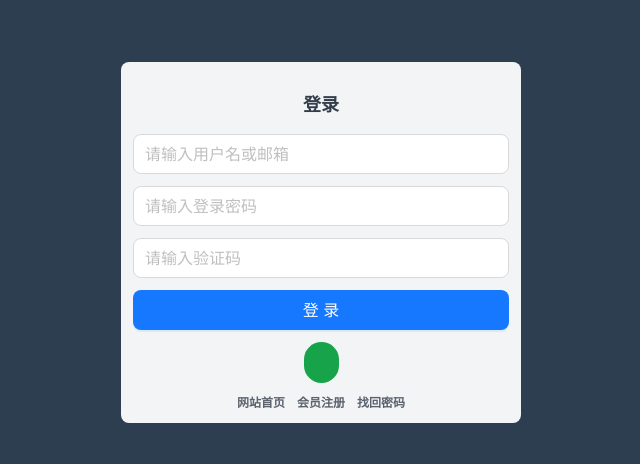
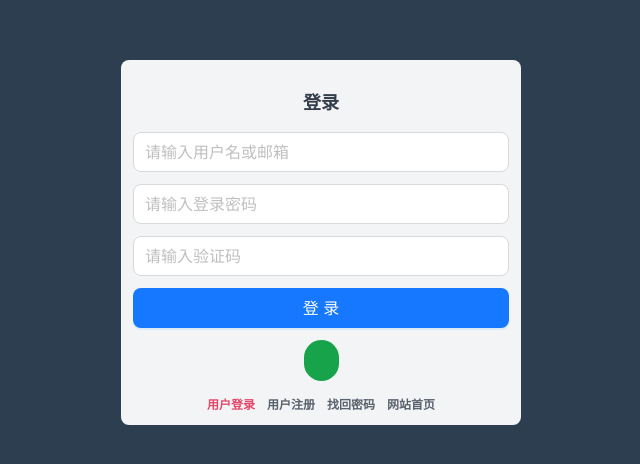
Before and after one commit to sniggiw/sniggiw, a React (Vite) app in the folder web/: page /auth/login in a window 1280 px wide. Shown: the part 158-622 px from the top of the page, without its empty margins (319-959 px from the left). Built offline with nearby package versions, Linux system fonts and the light colour scheme; some icons are missing.

Commit message:
feat:add AuthLoyout components and register components

```diff
--- /dev/null
+++ b/web/src/layouts/AuthLayout.tsx
@@ -0,0 +1,44 @@
+import React, { forwardRef } from "react";
+import { Link } from "@tanstack/react-router";
+
+interface Props extends React.HTMLAttributes<HTMLDivElement> {
+    title: string;
+    img?: string;
+}
+
+const menu = [
+    { title: "用户登录", to: "/auth/login" },
+    { title: "用户注册", to: "/auth/register" },
+    { title: "找回密码", to: "/" },
+    { title: "网站首页", to: "/" },
+];
+
+const AuthLayout = forwardRef<HTMLDivElement, Props>(({ title, img, children }, ref) => {
+    return (
+        <main className="w-screen h-screen overflow-y-auto flex justify-center items-center bg-[#2c3e50]">
+            <section className="">
+                <div className="w-[400px] rounded-lg bg-gray-100 p-3">
+                    <h2 className="text-center font-bold text-lg p-4">{title}</h2>
+                    {children}
+                    <div className="flex justify-center items-center gap-3 mt-12 text-xs font-bold opacity-80">
+                        {menu.map((item, index) => {
+                            return (
+                                <Link
+                                    to={item.to}
+                                    // activeProps={{
+                                    //     className: "text-violet-700 hover:text-violet-500",
+                                    // }}
+                                    key={index}
+                                >
+                                    {item.title}
+                                </Link>
+                            );
+                        })}
+                    </div>
+                </div>
+            </section>
+        </main>
+    );
+});
+
+export default AuthLayout;
--- a/web/src/pages/auth/login.tsx
+++ b/web/src/pages/auth/login.tsx
@@ -1,6 +1,7 @@
+import { createFileRoute } from "@tanstack/react-router";
+import AuthLayout from "@/layouts/AuthLayout";
+import { Button, Input } from "antd";
 import { Wechat } from "@icon-park/react";
-import { Link, createFileRoute } from "@tanstack/react-router";
-import { Button, Input } from "antd";
 
 export const Route = createFileRoute("/auth/login")({
     component: Page,
@@ -8,10 +9,7 @@ export const Route = createFileRoute("/auth/login")({
 
 function Page() {
     return (
-        <main className="w-screen h-screen overflow-y-auto flex justify-center items-center bg-[#2c3e50]">
-            <section className="">
-                <div className="w-[400px] rounded-lg bg-gray-100 p-3">
-                    <h2 className="text-center font-bold text-lg p-4">登录</h2>
+        <AuthLayout title="登录">
             <div className="flex flex-col gap-3">
                 <Input placeholder="请输入用户名或邮箱" size="large" />
                 <Input placeholder="请输入登录密码" size="large" />
@@ -24,19 +22,11 @@ function Page() {
                 </Button>
             </div>
 
-                    <div className="flex justify-center mt-3 cursor-pointer">
+            <div className="flex justify-center mt-3 -mb-8 cursor-pointer">
                 <div className="bg-green-600 hover:opacity-80 rounded-full p-[5px] duration-300">
                     <Wechat theme="outline" size="25" className="text-white" strokeWidth={4} />
                 </div>
             </div>
-
-                    <div className="flex justify-center items-center gap-3 mt-3 text-xs font-bold opacity-80">
-                        <Link to="/front">网站首页</Link>
-                        <Link to="/">会员注册</Link>
-                        <Link to="/">找回密码</Link>
-                    </div>
-                </div>
-            </section>
-        </main>
+        </AuthLayout>
     );
 }
--- /dev/null
+++ b/web/src/pages/auth/register.tsx
@@ -0,0 +1,26 @@
+import { createFileRoute } from "@tanstack/react-router";
+import AuthLayout from "@/layouts/AuthLayout";
+import { Button, Input } from "antd";
+import { Wechat } from "@icon-park/react";
+
+export const Route = createFileRoute("/auth/register")({
+    component: Page,
+});
+
+function Page() {
+    return (
+        <AuthLayout title="注册">
+            <div className="flex flex-col gap-3">
+                <Input placeholder="请输入用户名" size="large" />
+                <Input placeholder="请输入登录密码" size="large" />
+                <Input placeholder="请再次输入登录密码" size="large" />
+                <Input placeholder="请输入验证码" size="large" />
+            </div>
+            <div className="mt-3">
+                <Button type="primary" size="large" block>
+                    注册
+                </Button>
+            </div>
+        </AuthLayout>
+    );
+}
--- a/web/src/routeTree.gen.ts
+++ b/web/src/routeTree.gen.ts
@@ -14,6 +14,7 @@ import { createFileRoute } from '@tanstack/react-router'
 
 import { Route as rootRoute } from './pages/__root'
 import { Route as FrontRouteImport } from './pages/front/route'
+import { Route as AuthRegisterImport } from './pages/auth/register'
 import { Route as AuthLoginImport } from './pages/auth/login'
 import { Route as FrontVideoIndexImport } from './pages/front/video/index'
 import { Route as FrontTopicIndexImport } from './pages/front/topic/index'
@@ -37,6 +38,11 @@ const IndexLazyRoute = IndexLazyImport.update({
   path: '/',
   getParentRoute: () => rootRoute,
 } as any).lazy(() => import('./pages/index.lazy').then((d) => d.Route))
+
+const AuthRegisterRoute = AuthRegisterImport.update({
+  path: '/auth/register',
+  getParentRoute: () => rootRoute,
+} as any)
 
 const AuthLoginRoute = AuthLoginImport.update({
   path: '/auth/login',
@@ -96,6 +102,13 @@ declare module '@tanstack/react-router' {
       path: '/auth/login'
       fullPath: '/auth/login'
       preLoaderRoute: typeof AuthLoginImport
+      parentRoute: typeof rootRoute
+    }
+    '/auth/register': {
+      id: '/auth/register'
+      path: '/auth/register'
+      fullPath: '/auth/register'
+      preLoaderRoute: typeof AuthRegisterImport
       parentRoute: typeof rootRoute
     }
     '/front/chapter/project': {
@@ -171,6 +184,7 @@ export interface FileRoutesByFullPath {
   '/': typeof IndexLazyRoute
   '/front': typeof FrontRouteRouteWithChildren
   '/auth/login': typeof AuthLoginRoute
+  '/auth/register': typeof AuthRegisterRoute
   '/front/chapter/project': typeof FrontChapterProjectRoute
   '/front/chapter/system': typeof FrontChapterSystemRoute
   '/front/lesson': typeof FrontLessonIndexRoute
@@ -183,6 +197,7 @@ export interface FileRoutesByTo {
   '/': typeof IndexLazyRoute
   '/front': typeof FrontRouteRouteWithChildren
   '/auth/login': typeof AuthLoginRoute
+  '/auth/register': typeof AuthRegisterRoute
   '/front/chapter/project': typeof FrontChapterProjectRoute
   '/front/chapter/system': typeof FrontChapterSystemRoute
   '/front/lesson': typeof FrontLessonIndexRoute
@@ -196,6 +211,7 @@ export interface FileRoutesById {
   '/': typeof IndexLazyRoute
   '/front': typeof FrontRouteRouteWithChildren
   '/auth/login': typeof AuthLoginRoute
+  '/auth/register': typeof AuthRegisterRoute
   '/front/chapter/project': typeof FrontChapterProjectRoute
   '/front/chapter/system': typeof FrontChapterSystemRoute
   '/front/lesson/': typeof FrontLessonIndexRoute
@@ -210,6 +226,7 @@ export interface FileRouteTypes {
     | '/'
     | '/front'
     | '/auth/login'
+    | '/auth/register'
     | '/front/chapter/project'
     | '/front/chapter/system'
     | '/front/lesson'
@@ -221,6 +238,7 @@ export interface FileRouteTypes {
     | '/'
     | '/front'
     | '/auth/login'
+    | '/auth/register'
     | '/front/chapter/project'
     | '/front/chapter/system'
     | '/front/lesson'
@@ -232,6 +250,7 @@ export interface FileRouteTypes {
     | '/'
     | '/front'
     | '/auth/login'
+    | '/auth/register'
     | '/front/chapter/project'
     | '/front/chapter/system'
     | '/front/lesson/'
@@ -245,12 +264,14 @@ export interface RootRouteChildren {
   IndexLazyRoute: typeof IndexLazyRoute
   FrontRouteRoute: typeof FrontRouteRouteWithChildren
   AuthLoginRoute: typeof AuthLoginRoute
+  AuthRegisterRoute: typeof AuthRegisterRoute
 }
 
 const rootRouteChildren: RootRouteChildren = {
   IndexLazyRoute: IndexLazyRoute,
   FrontRouteRoute: FrontRouteRouteWithChildren,
   AuthLoginRoute: AuthLoginRoute,
+  AuthRegisterRoute: AuthRegisterRoute,
 }
 
 export const routeTree = rootRoute
@@ -267,7 +288,8 @@ export const routeTree = rootRoute
       "children": [
         "/",
         "/front",
-        "/auth/login"
+        "/auth/login",
+        "/auth/register"
       ]
     },
     "/": {
@@ -286,6 +308,9 @@ export const routeTree = rootRoute
     },
     "/auth/login": {
       "filePath": "auth/login.tsx"
+    },
+    "/auth/register": {
+      "filePath": "auth/register.tsx"
     },
     "/front/chapter/project": {
       "filePath": "front/chapter/project.tsx",
```
Lines whose indentation alone changed are shown as unchanged.
